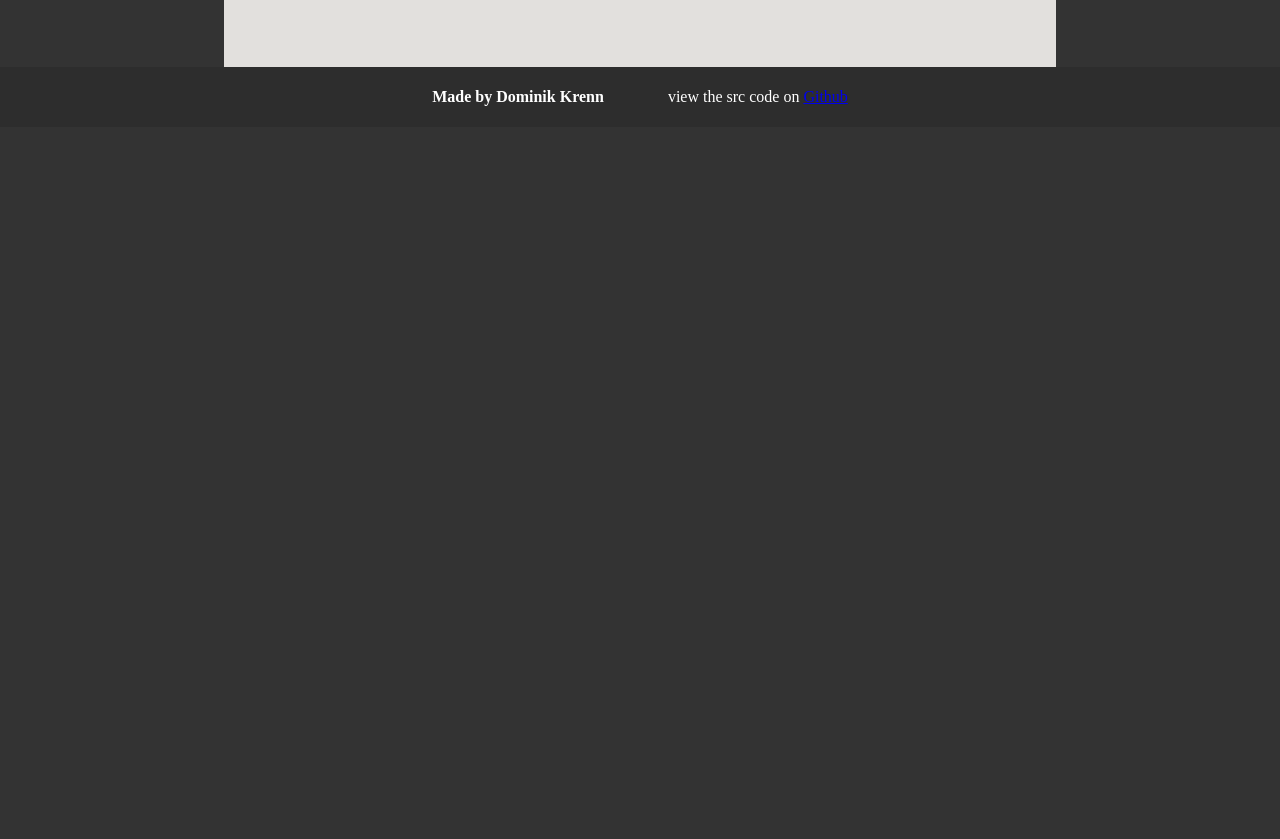
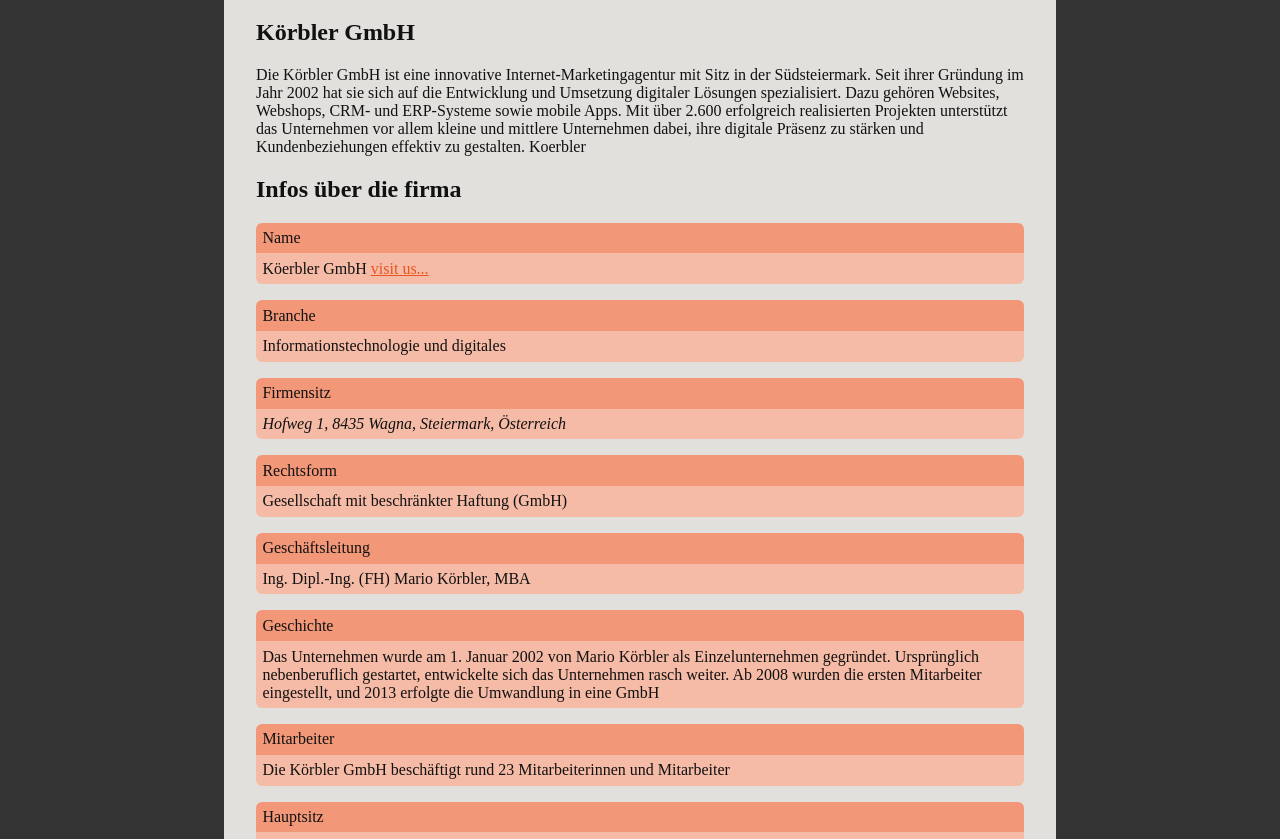
Before and after one commit to SchoolAndCo/Portfolio, a plain HTML site: page firma.html in a window 1280 px wide. Shown: the part 109-948 px from the top of the page. Before the commit the page ends 800 px from the top, so only its background shows below. Drawn offline with Linux system fonts and the light colour scheme.

Commit message:
Add company information and improve footer link in firma.html; enhance CSS styles for info cards

```diff
--- a/firma.html
+++ b/firma.html
@@ -25,11 +25,97 @@
 
     <main>
       <h1>Firma</h1>
+      <h2>Körbler GmbH</h2>
+      <p>
+        Die Körbler GmbH ist eine innovative Internet-Marketingagentur mit Sitz
+        in der Südsteiermark. Seit ihrer Gründung im Jahr 2002 hat sie sich auf
+        die Entwicklung und Umsetzung digitaler Lösungen spezialisiert. Dazu
+        gehören Websites, Webshops, CRM- und ERP-Systeme sowie mobile Apps. Mit
+        über 2.600 erfolgreich realisierten Projekten unterstützt das
+        Unternehmen vor allem kleine und mittlere Unternehmen dabei, ihre
+        digitale Präsenz zu stärken und Kundenbeziehungen effektiv zu gestalten.
+        Koerbler
+      </p>
+
+      <h2>Infos über die firma</h2>
+
+      <div class="info-card-container">
+        <div class="info-card">
+          <div class="info-card-title">Name</div>
+          <div class="info-card-body">
+            Köerbler GmbH
+            <a href="https://www.koerbler.com/">visit us...</a>
+          </div>
+        </div>
+
+        <div class="info-card">
+          <div class="info-card-title">Branche</div>
+          <div class="info-card-body">
+            Informationstechnologie und digitales
+          </div>
+        </div>
+
+        <div class="info-card">
+          <div class="info-card-title">Firmensitz</div>
+          <div class="info-card-body">
+            <address>Hofweg 1, 8435 Wagna, Steiermark, Österreich</address>
+          </div>
+        </div>
+
+        <div class="info-card">
+          <div class="info-card-title">Rechtsform</div>
+          <div class="info-card-body">
+            Gesellschaft mit beschränkter Haftung (GmbH)
+          </div>
+        </div>
+
+        <div class="info-card">
+          <div class="info-card-title">Geschäftsleitung</div>
+          <div class="info-card-body">
+            Ing. Dipl.-Ing. (FH) Mario Körbler, MBA
+          </div>
+        </div>
+
+        <div class="info-card">
+          <div class="info-card-title">Geschichte</div>
+          <div class="info-card-body">
+            Das Unternehmen wurde am 1. Januar 2002 von Mario Körbler als
+            Einzelunternehmen gegründet. Ursprünglich nebenberuflich gestartet,
+            entwickelte sich das Unternehmen rasch weiter. Ab 2008 wurden die
+            ersten Mitarbeiter eingestellt, und 2013 erfolgte die Umwandlung in
+            eine GmbH
+          </div>
+        </div>
+
+        <div class="info-card">
+          <div class="info-card-title">Mitarbeiter</div>
+          <div class="info-card-body">
+            Die Körbler GmbH beschäftigt rund 23 Mitarbeiterinnen und
+            Mitarbeiter
+          </div>
+        </div>
+
+        <div class="info-card">
+          <div class="info-card-title">Hauptsitz</div>
+          <div class="info-card-body">
+            Wagna, Steiermark – Hier befindet sich das Zentrum für digitale
+            Projekte und Innovationen.
+          </div>
+        </div>
+
+        <div class="info-card">
+          <div class="info-card-title">Niederlassung</div>
+          <div class="info-card-body">
+            Wien – In der Hauptstadt werden insbesondere Projekte im Bereich
+            Websites, CRM und ERP abgewickelt
+          </div>
+        </div>
+      </div>
     </main>
 
     <footer>
       <h4>Made by Dominik Krenn</h4>
-      <p>view the src code on <a href="example.com">Github</a></p>
+      <p>view the src code on <a href="http://example.com">Github</a></p>
     </footer>
   </body>
 </html>
--- a/static/css/firma.css
+++ b/static/css/firma.css
@@ -0,0 +1,24 @@
+.info-card-container {
+  display: flex;
+  flex-direction: column;
+  gap: 1rem;
+}
+
+.info-card-title,
+.info-card-body {
+  padding: 0.4rem;
+}
+
+.info-card-title {
+  border-top-left-radius: var(--border-radius);
+  border-top-right-radius: var(--border-radius);
+
+  background: var(--orange-50);
+}
+
+.info-card-body {
+  border-bottom-left-radius: var(--border-radius);
+  border-bottom-right-radius: var(--border-radius);
+
+  background-color: var(--orange-40);
+}
--- a/static/css/style.css
+++ b/static/css/style.css
@@ -7,6 +7,15 @@
   --outer-background-color: #333333;
   --main-background-color: #e2e0dd;
   --footer: #2d2d2d;
+
+  --orange-50: #f29879;
+  --orange-40: #f6bba6;
+
+  --border-radius: 6px;
+
+  --link-primary: #e95420;
+  --link-hover: #af1e2d;
+  --link-visited: #5c1a55;
 }
 
 body {
@@ -115,3 +124,15 @@ footer {
   gap: 4rem;
   background-color: var(--footer);
 }
+
+a {
+  color: var(--link-primary);
+}
+
+a:hover {
+  color: var(--link-hover);
+}
+
+a:visited {
+  color: var(--link-visited);
+}
```
